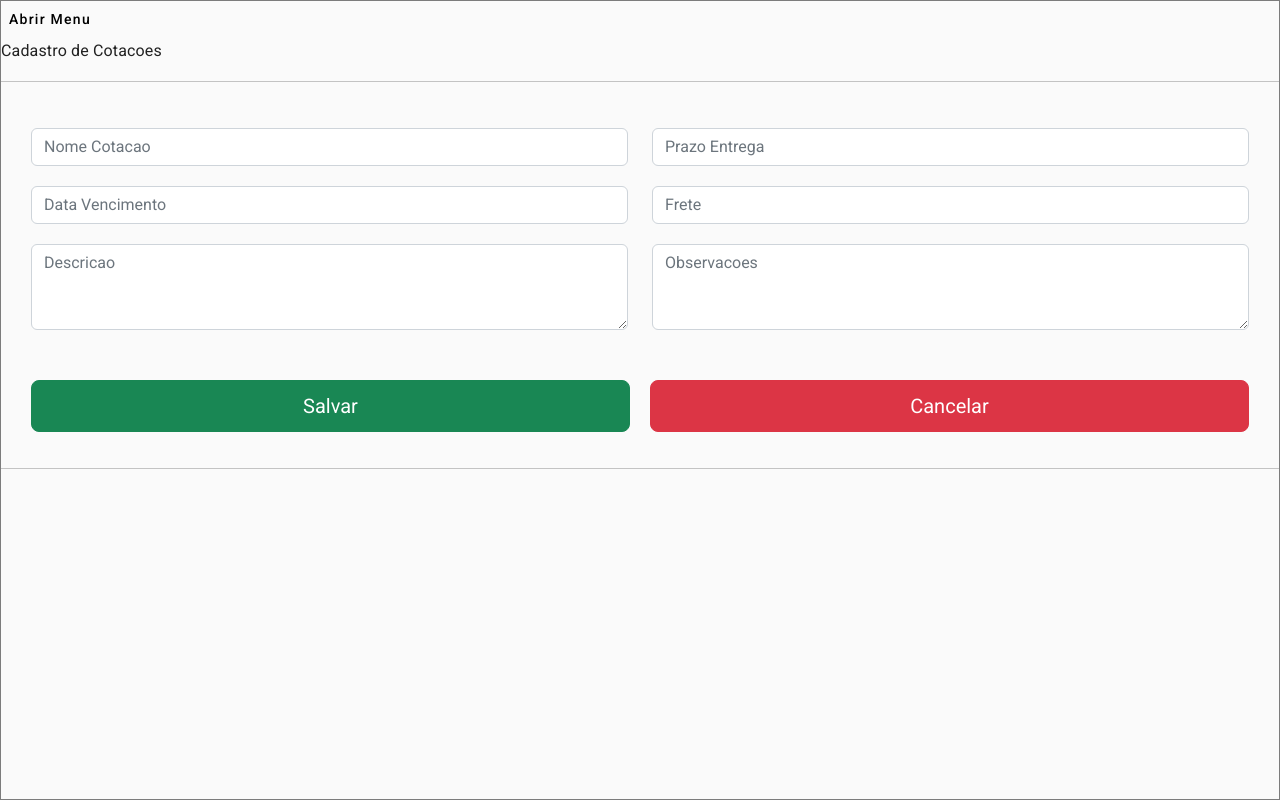
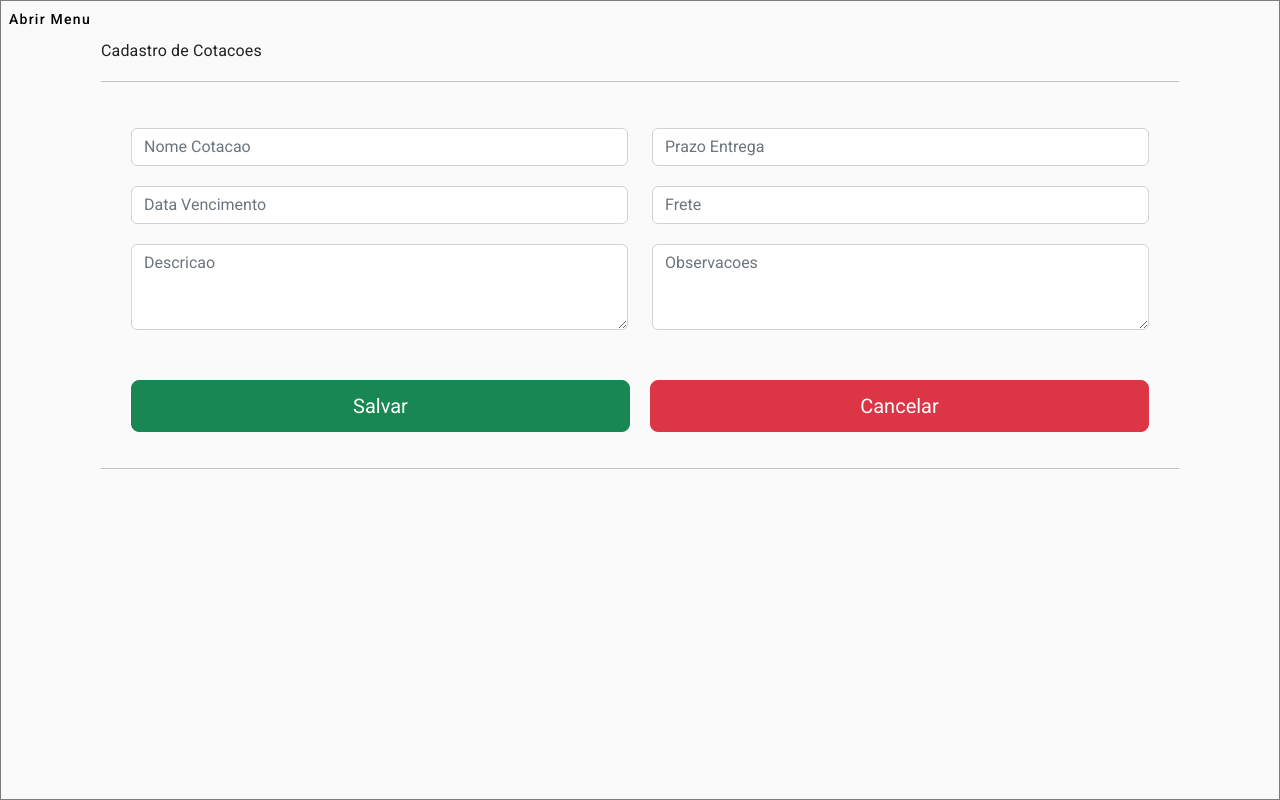
Before and after one commit to henriquenicolli/angular-quotation-app, an Angular app: page /cadastrarCotacao in a window 1280 px wide. Built offline with nearby package versions, Linux system fonts and the light colour scheme.

Commit message:
fix quotation and product persistence

```diff
--- a/src/app/list-quotes/list-quotes.component.css
+++ b/src/app/list-quotes/list-quotes.component.css
@@ -3,7 +3,6 @@ h3 {
 }
 
 .container {
-    display: flex;
     width: 100%;
     height: 100%;
 
--- a/src/app/list-quotes/list-quotes.component.html
+++ b/src/app/list-quotes/list-quotes.component.html
@@ -5,16 +5,16 @@
     <table class="table table-striped table-bordered center">
         <thead>
             <tr>
-                <th>Empresa</th>
                 <th>Nome</th>
+                <th>Descricao</th>
                 <th>Data Vencimento</th>
             </tr>
         </thead>
         <tbody>
             <tr *ngFor="let quote of quotations">
-                <td>{{quote.observation}}</td>
+                <td>{{quote.quotationName}}</td>
                 <td>{{quote.description}}</td>
-                <td>{{quote.delivery_date}}</td>
+                <td>{{quote.deliveryDate}}</td>
             </tr>
         </tbody>
     </table>
--- a/src/app/register-products/register-products.component.css
+++ b/src/app/register-products/register-products.component.css
@@ -1,3 +1,8 @@
+.content {
+    margin-left: 100px;
+    margin-right: 100px;
+}
+
 .form {
     padding: 20px;
 }
--- a/src/app/register-products/register-products.component.html
+++ b/src/app/register-products/register-products.component.html
@@ -1,30 +1,33 @@
+<div class="content">
     <h3>Cadastro de Produtos</h3>
     <hr>
     <form class="form">
         <div class="row">
             <div class="col">
-            <input [(ngModel)]="newProduct.description" name="description" type="text" class="form-control"
+                <input [(ngModel)]="newProduct.productName" name="productName" type="text" class="form-control"
                     placeholder="Nome Produto">
             </div>
             <div class="col">
-            <input [(ngModel)]="newProduct.quantity" name="quantity" type="text" class="form-control"
+                <input [(ngModel)]="newProduct.quantity" name="quantity" type="number" class="form-control"
                     placeholder="Quantidade">
             </div>
         </div>
 
         <div class="row">
             <div class="col">
-            <input [(ngModel)]="newProduct.cod_product" name="cod_product" type="text" class="form-control"
+                <input [(ngModel)]="newProduct.productCode" name="cod_product" type="text" class="form-control"
                     placeholder="Codigo Fabricacao">
             </div>
             <div class="col">
-            <input [(ngModel)]="newProduct.price" name="price" type="text" class="form-control" placeholder="Valor">
+                <input [(ngModel)]="newProduct.price" name="price" type="number" class="form-control"
+                    placeholder="Valor">
             </div>
         </div>
 
         <div class="row">
             <div class="col">
-            <textarea class="form-control" id="exampleFormControlTextarea1" rows="3" placeholder="Descricao"></textarea>
+                <textarea [(ngModel)]="newProduct.description" name="description" class="form-control"
+                    id="exampleFormControlTextarea1" rows="3" placeholder="Descricao"></textarea>
             </div>
             <div class="col">
                 <div class="row">
@@ -41,3 +44,4 @@
     </div>
 
     <hr>
+</div>
--- a/src/app/register-quotes/register-quotes.component.css
+++ b/src/app/register-quotes/register-quotes.component.css
@@ -1,3 +1,8 @@
+.content {
+    margin-left: 100px;
+    margin-right: 100px;
+}
+
 .form {
     padding: 20px;
 }
--- a/src/app/register-quotes/register-quotes.component.html
+++ b/src/app/register-quotes/register-quotes.component.html
@@ -1,23 +1,25 @@
+<div class="content">
     <h3>Cadastro de Cotacoes</h3>
     <hr>
     <form class="form">
         <div class="row">
             <div class="col">
-            <input type="text" class="form-control" placeholder="Nome Cotacao">
+                <input [(ngModel)]="newQuotation.quotationName" name="quotationName" type="text" class="form-control"
+                    placeholder="Nome Cotacao">
             </div>
             <div class="col">
-            <input [(ngModel)]="newQuotation.delivery_date" name="delivery" type="text" class="form-control"
-                placeholder="Prazo Entrega">
+                <input [(ngModel)]="newQuotation.deliveryDate" class="textbox-n" type="text"
+                    onfocus="(this.type='date')" name="delivery" class="form-control" placeholder="Prazo Entrega">
             </div>
         </div>
 
         <div class="row">
             <div class="col">
-            <input [(ngModel)]="newQuotation.expiration_date" name="expiration" type="text" class="form-control"
-                placeholder="Data Vencimento">
+                <input [(ngModel)]="newQuotation.expirationDate" lass="textbox-n" type="text"
+                    onfocus="(this.type='date')" name="expiration" class="form-control" placeholder="Data Vencimento">
             </div>
             <div class="col">
-            <input [(ngModel)]="newQuotation.delivery_value" name="delivery" type="text" class="form-control"
+                <input [(ngModel)]="newQuotation.deliveryValue" name="delivery" type="number" class="form-control"
                     placeholder="Frete">
             </div>
         </div>
@@ -40,3 +42,4 @@
     </div>
 
     <hr>
+</div>
--- a/src/app/register-quotes/register-quotes.component.ts
+++ b/src/app/register-quotes/register-quotes.component.ts
@@ -15,7 +15,6 @@ export class RegisterQuotesComponent {
     constructor(private backendService: BackendService) { }
 
     addQuotation(): void {
-        console.log("cliquei para salvar");
         this.backendService
             .addQuotation(this.newQuotation)
             .subscribe();
--- a/src/app/service/product.ts
+++ b/src/app/service/product.ts
@@ -1,6 +1,7 @@
 export interface Product {
+    productName: string;
     quantity: string;
-    cod_product: string;
+    productCode: string;
     price: string;
     description: string;
 }
```
Also changed, not shown: src/app/service/quotation.ts (+4 -3 lines). Lines whose indentation alone changed are shown as unchanged.
